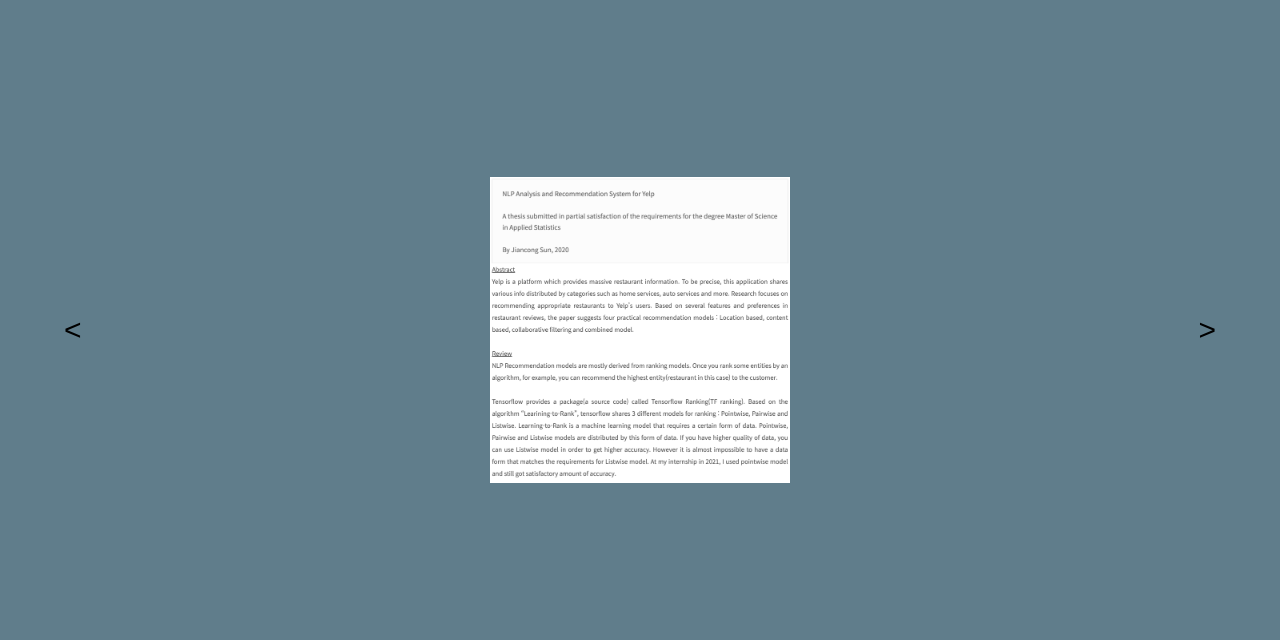
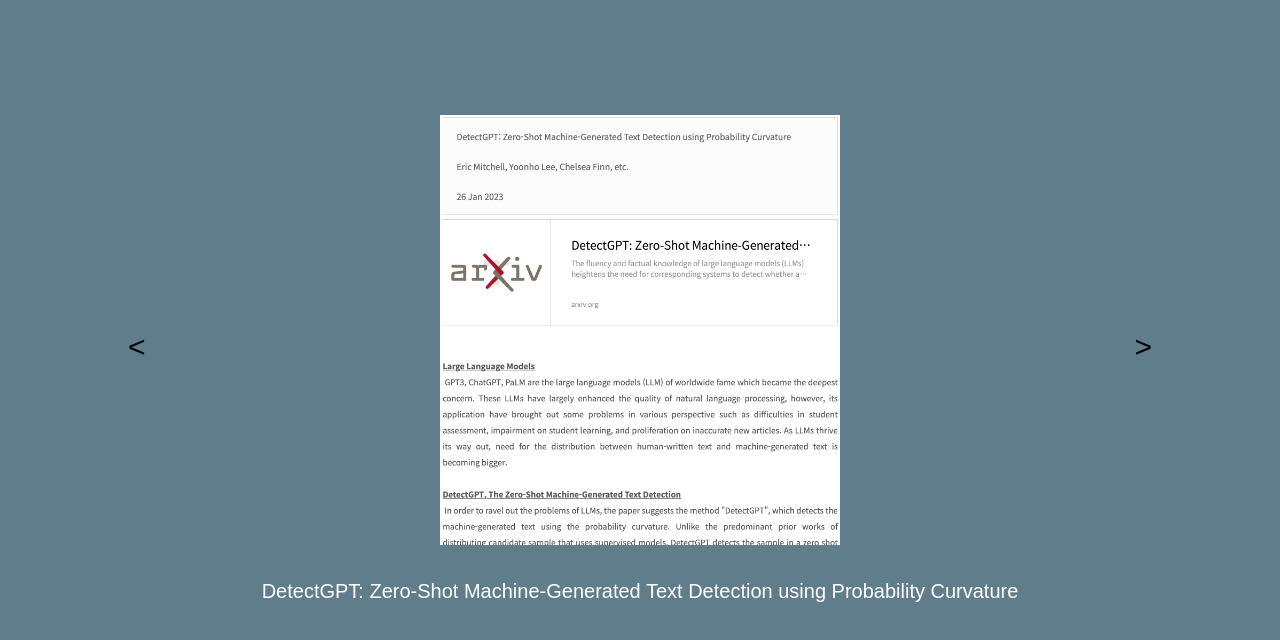
Before and after one commit to JiseungHong/css-dummy, a plain HTML site: page paper-review/paper-review.html in a window 1280 px wide. Shown: the part 70-710 px from the top of the page. Drawn offline with nearby package versions, Linux system fonts and the light colour scheme; a web font is replaced by a local one.

Commit message:
paper review *

```diff
--- a/paper-review/script.js
+++ b/paper-review/script.js
@@ -4,9 +4,23 @@
 const image = document.getElementById("image");
 const imageLink = document.getElementById("imageLink");
 
-let currentIndex = 0;
+let currentIndex = 7;
 
-const imageNames = ["Image 1", "Image 2", "Image 3", "Image 4", "Image 5"];
+const imageNames = ["NLP Analysis and Recommendation System for Yelp",
+                    "The PageRank Citation Ranking : Bringing Order to Web ",
+                    "Attention Is All You Need",
+                    "KR-BERT: A Small-Scale Korean-Specific Language Model",
+                    "RoBERTa: A Robustly Optimized BERT Pretraining Approach",
+                    "LUKE: Deep Contextualized Entity Representation with Entity-aware Self-attention",
+                    "KALA: Knowledge-Augmented Language Model Adaptation",
+                    "DetectGPT: Zero-Shot Machine-Generated Text Detection using Probability Curvature",
+                    "Generative Adversarial Nets",
+                    "The Forward-Forward Algorithm: Some Preliminary Investigations",
+                    "Taming Transformers for High-Resolution Image Synthesis",
+                    "DagoBERT: Generating Derivational Morphology with a Pretrained Language Model",
+                    "BERT: Pre-training of Deep Bidirectional Transformers for Language Understanding",
+                    "SpanBERT: Improving Pre-training by Representing and Predicting Spans",
+                    "Sentence Encoders on STILTs: Supplementary Training on Intermediate Labeled-data Tasks"];
 
 function showImage(index) {
   image.src = `images/image${index + 1}.png`;
@@ -25,7 +39,7 @@
 
 imageLink.addEventListener("click", function(event) {
     event.preventDefault();
-    window.location.href = `https://jiseung-hong.tistory.com/${currentIndex+2}`;
+    window.location.href = `https://jiseung-hong.tistory.com/${currentIndex+3}`;
   });
 
 showImage(currentIndex);
--- a/paper-review/style.css
+++ b/paper-review/style.css
@@ -66,7 +66,7 @@
 #image {
     max-width: 100%; /* Ensure the image doesn't exceed container width */
     max-height: 100%; /* Ensure the image doesn't exceed container height */
-    width: 300px; /* This will maintain the image's aspect ratio */
+    width: 400px; /* This will maintain the image's aspect ratio */
     height: auto; /* This will maintain the image's aspect ratio */
     position: absolute;
     top: 50%;
@@ -74,23 +74,24 @@
     transform: translate(-50%, -50%);
 }
 #imageText {
+    position: absolute;
+    top: 650px;
     color: white;
-    font-size: 24px;
+    font-size: 20px;
+    font-family: 'Preahvihear', sans-serif;
+    font-weight: 400;
 }
 
 .arrow-button {
     position: absolute;
     top: 50%;
-    font-size: 24px;
     cursor: pointer;
     outline: none;
     background-color: transparent;
     border: none;
-    transform: translateY(-50%);
 }
-
 .left {
-    left: 5%;
+    left: 10%;
     font-size: 30px;
     font-weight: 200;
 }
@@ -98,7 +99,7 @@
     transform: translateX(-2px);
 }
 .right {
-    right: 5%;
+    right: 10%;
     font-size: 30px;
     font-weight: 200;
 }
```
Also changed, not shown: index.html (+1 -1 lines).
